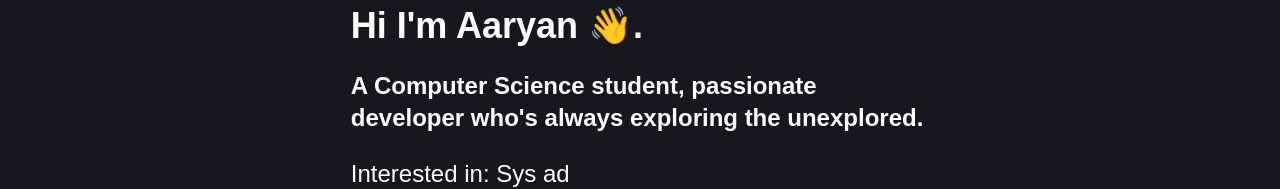
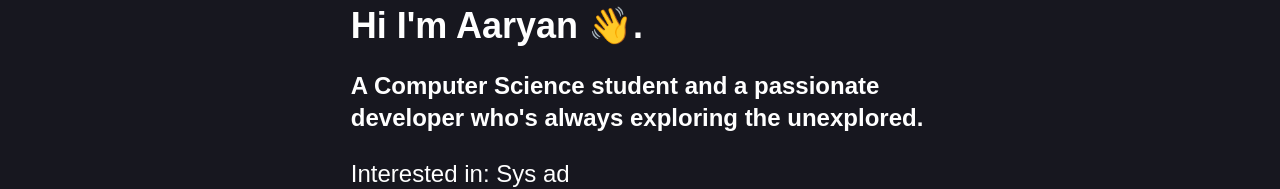
Before and after one commit to aaryanporwal/websoot-v1, a Next.js app: page / in a window 1280 px wide. Shown: the part 210-399 px from the top of the page. Built offline with nearby package versions, Linux system fonts and the light colour scheme; a web font is replaced by a local one.

Commit message:
Update index.js

```diff
--- a/pages/index.js
+++ b/pages/index.js
@@ -22,7 +22,7 @@ export default function Home() {
             <h1 className="text-4xl font-bold">Hi I'm Aaryan 👋.</h1>
             <br />
             <p className="text-2xl font-semibold">
-              A Computer Science student, passionate developer who&apos;s always
+              A Computer Science student and a passionate developer who&apos;s always
               exploring the unexplored.
             </p>
             <br />
```
